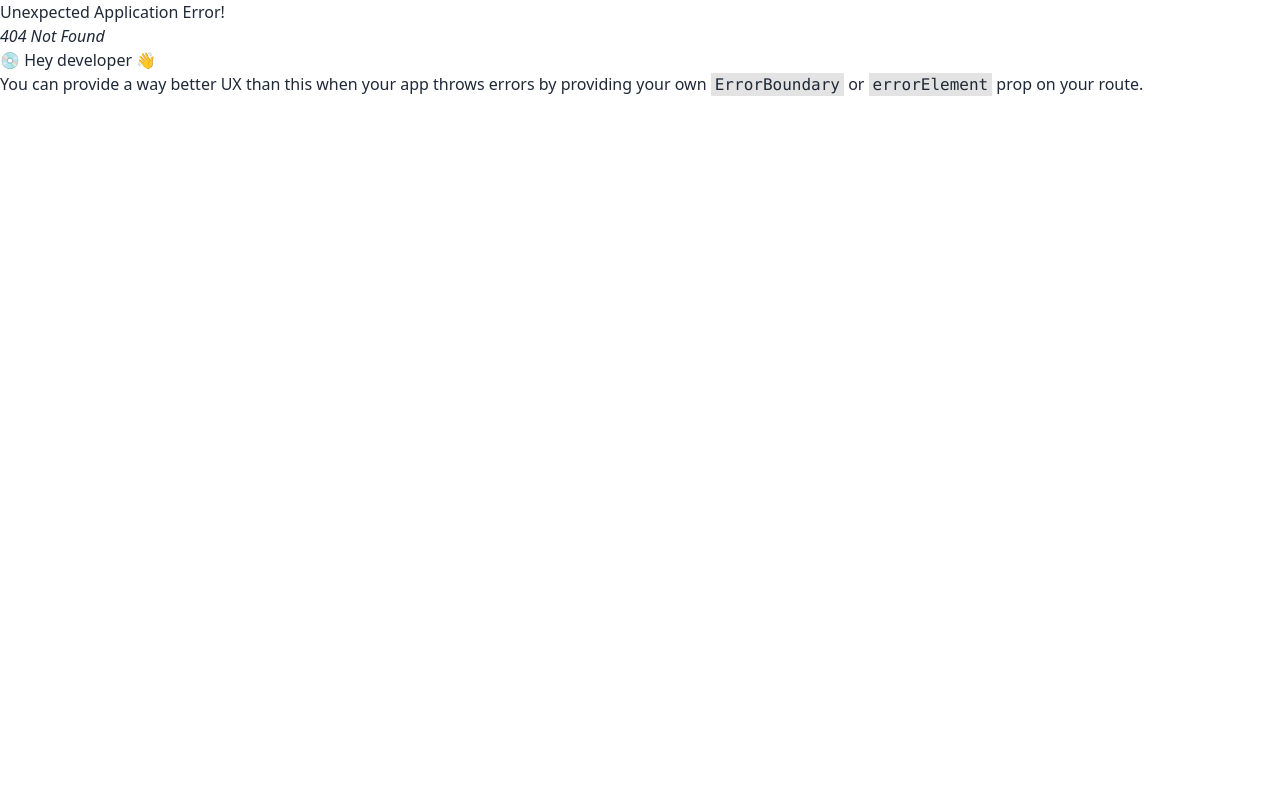
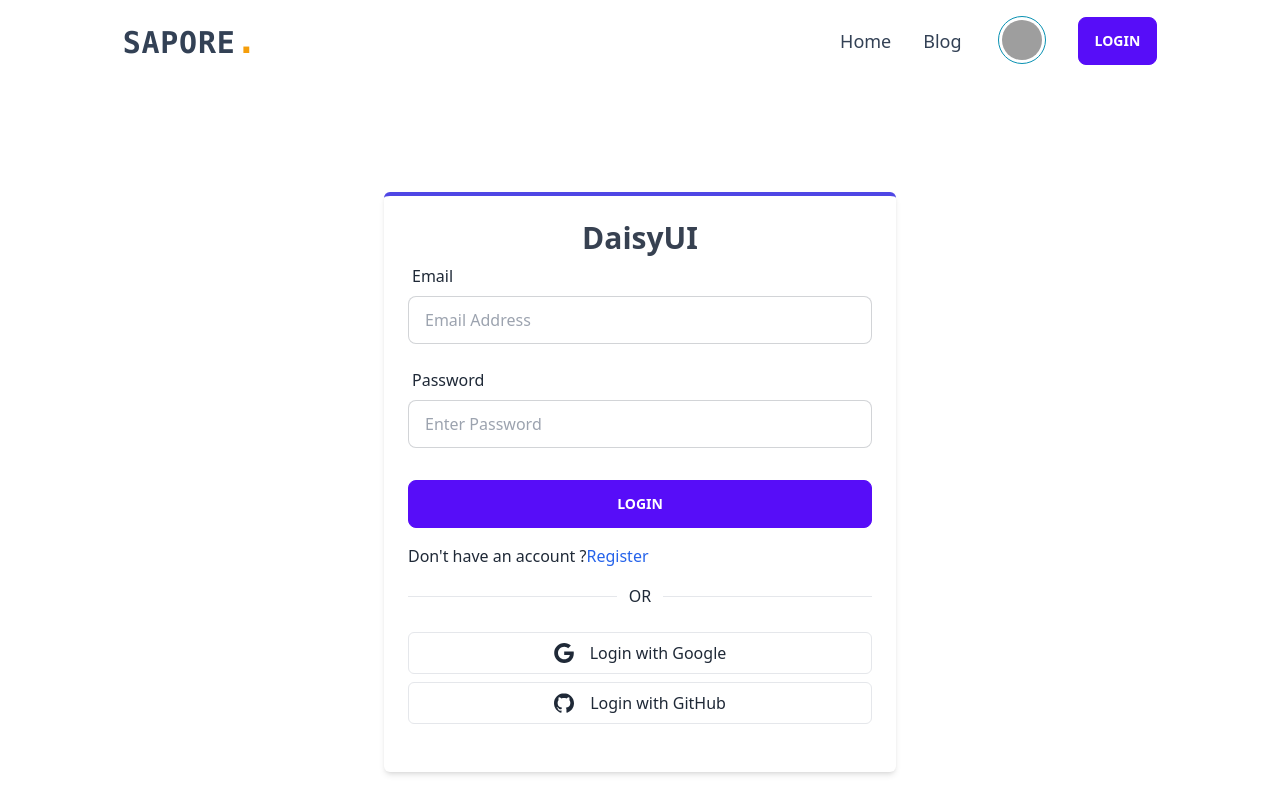
Before and after one commit to snigbar/sapore, a React (Vite) app: page /login in a window 1280 px wide. Before the commit this address had no page. Shown: the top 800 px of the page. Built offline with nearby package versions, Linux system fonts and the light colour scheme; grey boxes are pictures that could not be loaded.

Commit message:
login and registration page completed

```diff
--- a/index.html
+++ b/index.html
@@ -3,6 +3,15 @@
   <head>
     <meta charset="UTF-8" />
     <link rel="icon" type="image/svg+xml" href="/vite.svg" />
+    <link rel="stylesheet" href="https://unpkg.com/leaflet@1.6.0/dist/leaflet.css"
+  integrity="sha512-xwE/Az9zrjBIphAcBb3F6JVqxf46+CDLwfLMHloNu6KEQCAWi6HcDUbeOfBIptF7tcCzusKFjFw2yuvEpDL9wQ=="
+  crossorigin=""/>
+
+<!-- Make sure you put this AFTER Leaflet's CSS -->
+<script src="https://unpkg.com/leaflet@1.6.0/dist/leaflet.js"
+  integrity="sha512-gZwIG9x3wUXg2hdXF6+rVkLF/0Vi9U8D2Ntg4Ga5I5BZpVkVxlJWbSQtXPSiUTtC0TjtGOmxa1AJPuV0CPthew=="
+  crossorigin=""></script>
+
     <meta name="viewport" content="width=device-width, initial-scale=1.0" />
     <title>Vite + React</title>
   </head>
--- a/package.json
+++ b/package.json
@@ -12,11 +12,13 @@
   "dependencies": {
     "daisyui": "^2.51.6",
     "firebase": "^9.21.0",
+    "leaflet": "^1.9.3",
     "localforage": "^1.10.0",
     "match-sorter": "^6.3.1",
     "react": "^18.2.0",
     "react-dom": "^18.2.0",
     "react-icons": "^4.8.0",
+    "react-leaflet": "^4.2.1",
     "react-router-dom": "^6.11.0",
     "sort-by": "^1.2.0"
   },
--- a/src/Layouts/Home.jsx
+++ b/src/Layouts/Home.jsx
@@ -4,17 +4,18 @@ import Header from '../components/Header'
 import Chefs from '../components/Chefs'
 import Footer from '../shared/Footer'
 import Video from '../components/Video'
+import Leaflet from '../components/Leaflet'
 
 const Home = () => {
 
 
   return (
     <>
-    <NavigationBar></NavigationBar>
     <Header></Header>
     <Chefs></Chefs>
     <Video></Video>
-    <Footer></Footer>
+    <Leaflet></Leaflet>
+
     </>
   )
 }
--- /dev/null
+++ b/src/Layouts/Main.jsx
@@ -0,0 +1,16 @@
+import React from 'react'
+import NavigationBar from '../shared/NavigationBar'
+import { Outlet } from 'react-router-dom'
+import Footer from '../shared/Footer'
+
+const Main = () => {
+  return (
+    <div>
+        <NavigationBar></NavigationBar>
+        <Outlet></Outlet>
+        <Footer></Footer>
+    </div>
+  )
+}
+
+export default Main
--- /dev/null
+++ b/src/Pages/Login.jsx
@@ -0,0 +1,67 @@
+import React from 'react'
+import NavigationBar from '../shared/NavigationBar'
+import Footer from '../shared/Footer'
+import { Link } from 'react-router-dom'
+
+const Login = () => {
+  return (
+    <>
+
+    <div className="relative flex flex-col items-center justify-center h-screen overflow-hidden">
+    <div className="w-full p-6 bg-white border-t-4 border-indigo-600 rounded-md shadow-md border-top lg:max-w-lg">
+        <h1 className="text-3xl font-semibold text-center text-gray-700">DaisyUI</h1>
+        <form className="space-y-4">
+            <div>
+                <label className="label">
+                    <span className="text-base label-text" name="email">Email</span>
+                </label>
+                <input type="email" placeholder="Email Address" className="w-full input input-bordered" required/>
+            </div>
+            <div>
+                <label className="label">
+                    <span className="text-base label-text" name="password">Password</span>
+                </label>
+                <input type="password" placeholder="Enter Password"
+                    className="w-full input input-bordered" required/>
+            </div>
+
+            <div>
+                <button className="btn btn-primary w-full my-4">Login</button>
+            </div>
+            <span>Don't have an account ?
+                    <Link to="/register" className="text-blue-600 hover:text-blue-800 hover:underline">Register</Link></span>
+        </form>
+        <div className="flex items-center w-full my-4">
+                <hr className="w-full" />
+                <p className="px-3 ">OR</p>
+                <hr className="w-full" />
+            </div>
+            <div className="my-6 space-y-2">
+                <button aria-label="Login with Google" type="button"
+                    className="flex items-center justify-center w-full p-2 space-x-4 border rounded-md focus:ring-2 focus:ring-offset-1 focus:ring-indigo-500">
+                    <svg xmlns="http://www.w3.org/2000/svg" viewBox="0 0 32 32" className="w-5 h-5 fill-current">
+                        <path
+                            d="M16.318 13.714v5.484h9.078c-0.37 2.354-2.745 6.901-9.078 6.901-5.458 0-9.917-4.521-9.917-10.099s4.458-10.099 9.917-10.099c3.109 0 5.193 1.318 6.38 2.464l4.339-4.182c-2.786-2.599-6.396-4.182-10.719-4.182-8.844 0-16 7.151-16 16s7.156 16 16 16c9.234 0 15.365-6.49 15.365-15.635 0-1.052-0.115-1.854-0.255-2.651z">
+                        </path>
+                    </svg>
+                    <p>Login with Google</p>
+                </button>
+                <button aria-label="Login with GitHub" role="button"
+                    className="flex items-center justify-center w-full p-2 space-x-4 border rounded-md focus:ring-2 focus:ring-offset-1 focus:ring-indigo-500">
+                    <svg xmlns="http://www.w3.org/2000/svg" viewBox="0 0 32 32" className="w-5 h-5 fill-current">
+                        <path
+                            d="M16 0.396c-8.839 0-16 7.167-16 16 0 7.073 4.584 13.068 10.937 15.183 0.803 0.151 1.093-0.344 1.093-0.772 0-0.38-0.009-1.385-0.015-2.719-4.453 0.964-5.391-2.151-5.391-2.151-0.729-1.844-1.781-2.339-1.781-2.339-1.448-0.989 0.115-0.968 0.115-0.968 1.604 0.109 2.448 1.645 2.448 1.645 1.427 2.448 3.744 1.74 4.661 1.328 0.14-1.031 0.557-1.74 1.011-2.135-3.552-0.401-7.287-1.776-7.287-7.907 0-1.751 0.62-3.177 1.645-4.297-0.177-0.401-0.719-2.031 0.141-4.235 0 0 1.339-0.427 4.4 1.641 1.281-0.355 2.641-0.532 4-0.541 1.36 0.009 2.719 0.187 4 0.541 3.043-2.068 4.381-1.641 4.381-1.641 0.859 2.204 0.317 3.833 0.161 4.235 1.015 1.12 1.635 2.547 1.635 4.297 0 6.145-3.74 7.5-7.296 7.891 0.556 0.479 1.077 1.464 1.077 2.959 0 2.14-0.020 3.864-0.020 4.385 0 0.416 0.28 0.916 1.104 0.755 6.4-2.093 10.979-8.093 10.979-15.156 0-8.833-7.161-16-16-16z">
+                        </path>
+                    </svg>
+                    <p>Login with GitHub</p>
+                </button>
+            </div>
+        </div>
+    </div>
+
+
+</>
+  )
+}
+
+export default Login
--- /dev/null
+++ b/src/Pages/Register.jsx
@@ -0,0 +1,47 @@
+import React from 'react'
+import { Link } from 'react-router-dom'
+
+const Register = () => {
+  return (
+    <div className="relative flex flex-col justify-center h-screen overflow-hidden">
+        <div className="w-full p-6 m-auto bg-white rounded-md shadow-md lg:max-w-xl">
+            <h1 className="text-3xl font-semibold text-center text-purple-700">DaisyUI</h1>
+            <form className="space-y-4">
+                <div>
+                    <label className="label">
+                        <span className="text-base label-text">Name</span>
+                    </label>
+                    <input type="text" placeholder="Name" className="w-full input input-bordered input-primary" />
+                </div>
+                <div>
+                    <label className="label">
+                        <span className="text-base label-text">Email</span>
+                    </label>
+                    <input type="email" placeholder="Email Address" className="w-full input input-bordered input-primary" required/>
+                </div>
+                <div>
+                    <label className="label">
+                        <span className="text-base label-text">Photo Url</span>
+                    </label>
+                    <input type="text" placeholder="Photo Url"
+                        className="w-full input input-bordered input-primary" required />
+                </div>
+                <div>
+                    <label className="label">
+                        <span className="text-base label-text">Password</span>
+                    </label>
+                    <input type="password" placeholder="Password"
+                        className="w-full input input-bordered input-primary" required/>
+                </div>
+                <div>
+                    <button className="btn btn-block btn-primary my-4">Sign Up</button>
+                </div>
+                <span>Already have an account ?
+                    <Link to="/login" className="text-blue-600 hover:text-blue-800 hover:underline">Login</Link></span>
+            </form>
+        </div>
+    </div>
+  )
+}
+
+export default Register
--- /dev/null
+++ b/src/components/Leaflet.jsx
@@ -0,0 +1,31 @@
+import React from 'react'
+import { MapContainer, Marker, Popup, TileLayer, useMap } from 'react-leaflet'
+
+const Leaflet = () => {
+  return (
+
+    <section className='w-11/12 sm:w-3/4 md:w-11/12 py-8 mx-auto h-full'>
+
+
+    <h1 className='text-3xl text-indigo-950 font-semibold uppercase text-center'>Get directions to our location</h1>
+
+    <p className="text-center text-md font-normal my-5"> Istituto Professionale Via Sarandi sede associata, 20, Via della Cecchina,Roma Capitale, Italy</p>
+
+    <hr className='border-t border-indigo-800 border-8 mx-auto'/>
+
+    <MapContainer center={[41.902782, 12.496366]} zoom={13} scrollWheelZoom={false} style={{height:"100vh", width:"100%", scrollX:"none"}}>
+  <TileLayer
+    attribution='&copy; <a href="https://www.openstreetmap.org/copyright">OpenStreetMap</a> contributors'
+    url="https://{s}.tile.openstreetmap.org/{z}/{x}/{y}.png"
+  />
+  <Marker position={[41.902782, 12.496366]}>
+  <Popup>
+  Istituto Professionale Via Sarandi sede associata, 20, Via della Cecchina,Roma Capitale, Italy
+      </Popup>
+  </Marker>
+</MapContainer>
+</section>
+  )
+}
+
+export default Leaflet
--- a/src/components/Video.jsx
+++ b/src/components/Video.jsx
@@ -21,11 +21,11 @@ function Video() {
   type="button"
   data-te-ripple-init
   data-te-ripple-color="light"
-  class="mb-2 inline-block rounded px-6 py-2.5 text-xs font-medium uppercase leading-normal text-white shadow-md transition duration-150 ease-in-out hover:shadow-lg focus:shadow-lg focus:outline-none focus:ring-0 active:shadow-lg"
+  className="mb-2 inline-block rounded px-6 py-2.5 text-xs font-medium uppercase leading-normal text-white shadow-md transition duration-150 ease-in-out hover:shadow-lg focus:shadow-lg focus:outline-none focus:ring-0 active:shadow-lg"
   style={{backgroundColor: "#1877f2"}}>
   <svg
     xmlns="http://www.w3.org/2000/svg"
-    class="h-4 w-4"
+    className="h-4 w-4"
     fill="currentColor"
     viewBox="0 0 24 24">
     <path
@@ -37,11 +37,11 @@ function Video() {
   type="button"
   data-te-ripple-init
   data-te-ripple-color="light"
-  class="mb-2 inline-block rounded px-6 py-2.5 text-xs font-medium uppercase leading-normal text-white shadow-md transition duration-150 ease-in-out hover:shadow-lg focus:shadow-lg focus:outline-none focus:ring-0 active:shadow-lg"
+  className="mb-2 inline-block rounded px-6 py-2.5 text-xs font-medium uppercase leading-normal text-white shadow-md transition duration-150 ease-in-out hover:shadow-lg focus:shadow-lg focus:outline-none focus:ring-0 active:shadow-lg"
   style={{backgroundColor: "#c13584"}}>
   <svg
     xmlns="http://www.w3.org/2000/svg"
-    class="h-4 w-4"
+    className="h-4 w-4"
     fill="currentColor"
     viewBox="0 0 24 24">
     <path
@@ -54,17 +54,17 @@ function Video() {
   type="button"
   data-te-ripple-init
   data-te-ripple-color="light"
-  class="mb-2 inline-block rounded px-6 py-2.5 text-xs font-medium uppercase leading-normal text-white shadow-md transition duration-150 ease-in-out hover:shadow-lg focus:shadow-lg focus:outline-none focus:ring-0 active:shadow-lg"
+  className="mb-2 inline-block rounded px-6 py-2.5 text-xs font-medium uppercase leading-normal text-white shadow-md transition duration-150 ease-in-out hover:shadow-lg focus:shadow-lg focus:outline-none focus:ring-0 active:shadow-lg"
   style={{backgroundColor: "#ea4335"}}>
   <svg
     xmlns="http://www.w3.org/2000/svg"
-    class="h-4 w-4"
+    className="h-4 w-4"
     fill="currentColor"
     viewBox="0 0 24 24">
     <path
       d="M7 11v2.4h3.97c-.16 1.029-1.2 3.02-3.97 3.02-2.39 0-4.34-1.979-4.34-4.42 0-2.44 1.95-4.42 4.34-4.42 1.36 0 2.27.58 2.79 1.08l1.9-1.83c-1.22-1.14-2.8-1.83-4.69-1.83-3.87 0-7 3.13-7 7s3.13 7 7 7c4.04 0 6.721-2.84 6.721-6.84 0-.46-.051-.81-.111-1.16h-6.61zm0 0 17 2h-3v3h-2v-3h-3v-2h3v-3h2v3h3v2z"
-      fill-rule="evenodd"
-      clip-rule="evenodd" />
+      fillRule="evenodd"
+      clipRule="evenodd" />
   </svg>
 </button>
 
@@ -73,11 +73,11 @@ function Video() {
   type="button"
   data-te-ripple-init
   data-te-ripple-color="light"
-  class="mb-2 inline-block rounded px-6 py-2.5 text-xs font-medium uppercase leading-normal text-white shadow-md transition duration-150 ease-in-out hover:shadow-lg focus:shadow-lg focus:outline-none focus:ring-0 active:shadow-lg"
+  className="mb-2 inline-block rounded px-6 py-2.5 text-xs font-medium uppercase leading-normal text-white shadow-md transition duration-150 ease-in-out hover:shadow-lg focus:shadow-lg focus:outline-none focus:ring-0 active:shadow-lg"
   style={{backgroundColor: '#0077b5'}}>
   <svg
     xmlns="http://www.w3.org/2000/svg"
-    class="h-4 w-4"
+    className="h-4 w-4"
     fill="currentColor"
     viewBox="0 0 24 24">
     <path
@@ -90,11 +90,11 @@ function Video() {
   type="button"
   data-te-ripple-init
   data-te-ripple-color="light"
-  class="mb-2 inline-block rounded px-6 py-2.5 text-xs font-medium uppercase leading-normal text-white shadow-md transition duration-150 ease-in-out hover:shadow-lg focus:shadow-lg focus:outline-none focus:ring-0 active:shadow-lg"
+  className="mb-2 inline-block rounded px-6 py-2.5 text-xs font-medium uppercase leading-normal text-white shadow-md transition duration-150 ease-in-out hover:shadow-lg focus:shadow-lg focus:outline-none focus:ring-0 active:shadow-lg"
   style={{backgroundColor: '#ff0000'}}>
   <svg
     xmlns="http://www.w3.org/2000/svg"
-    class="h-4 w-4"
+    className="h-4 w-4"
     fill="currentColor"
     viewBox="0 0 24 24">
     <path
@@ -108,11 +108,11 @@ function Video() {
   type="button"
   data-te-ripple-init
   data-te-ripple-color="light"
-  class="mb-2 inline-block rounded px-6 py-2.5 text-xs font-medium uppercase leading-normal text-white shadow-md transition duration-150 ease-in-out hover:shadow-lg focus:shadow-lg focus:outline-none focus:ring-0 active:shadow-lg"
+  className="mb-2 inline-block rounded px-6 py-2.5 text-xs font-medium uppercase leading-normal text-white shadow-md transition duration-150 ease-in-out hover:shadow-lg focus:shadow-lg focus:outline-none focus:ring-0 active:shadow-lg"
   style={{backgroundColor: '#1da1f2'}}>
   <svg
     xmlns="http://www.w3.org/2000/svg"
-    class="h-4 w-4"
+    className="h-4 w-4"
     fill="currentColor"
     viewBox="0 0 24 24">
     <path
--- a/src/shared/Footer.jsx
+++ b/src/shared/Footer.jsx
@@ -3,7 +3,7 @@ import React from 'react'
 const Footer = () => {
   return (
     <div className='bg-base-200 text-base-content px-3 py-4 md:py-4 md:px-4'>
-        <footer className="footer p-10 md:w-10/12 mx-auto">
+        <footer className="footer p-10 md:w-10/12 justify-content-center w-full mx-auto ">
     <div>
       <span className="footer-title">Services</span>
       <a className="link link-hover">Branding</a>
```
Also changed, not shown: src/Providers/routes.jsx (+18 -1 lines), 1 other file (tests, documents, lock files or other folders).
